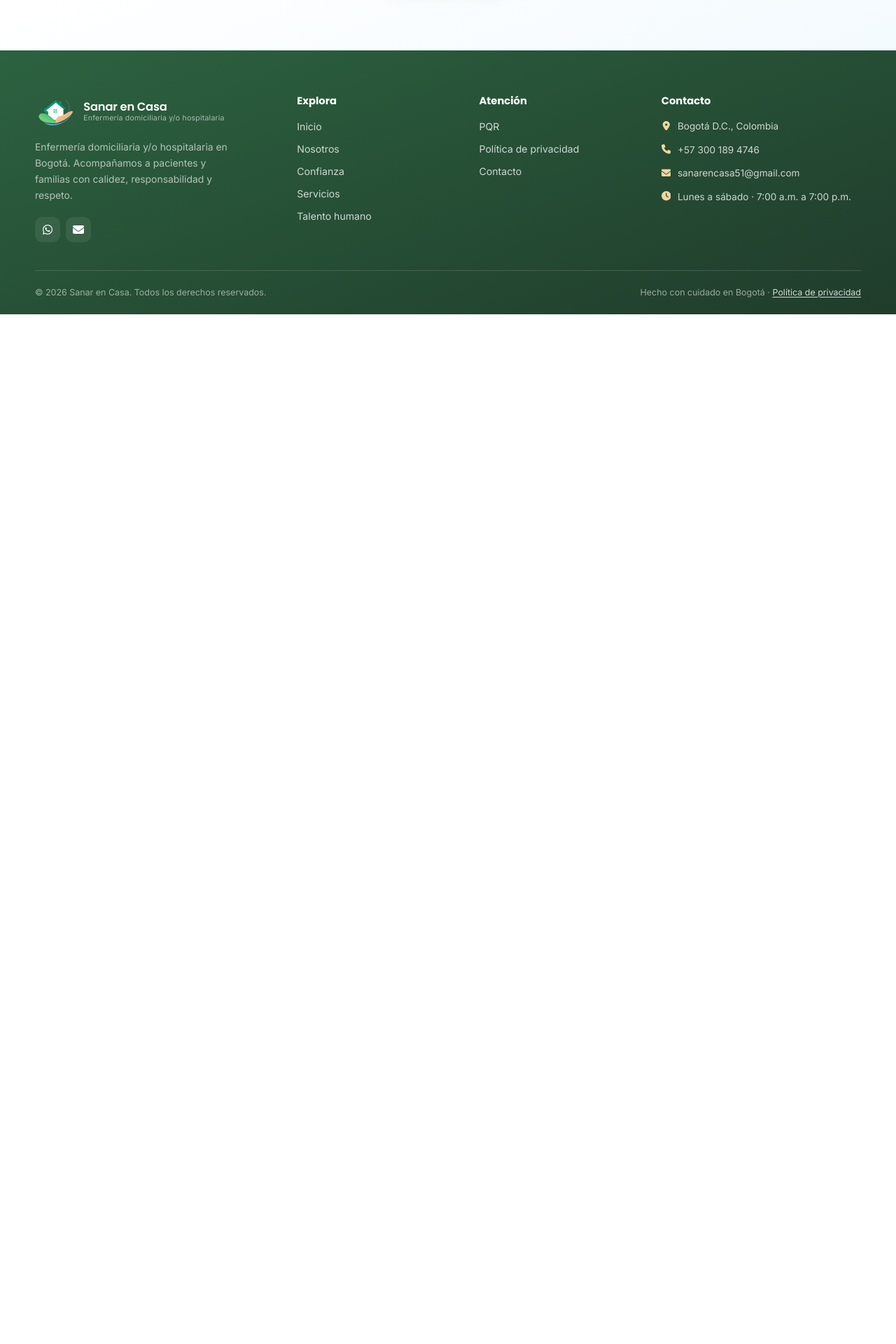
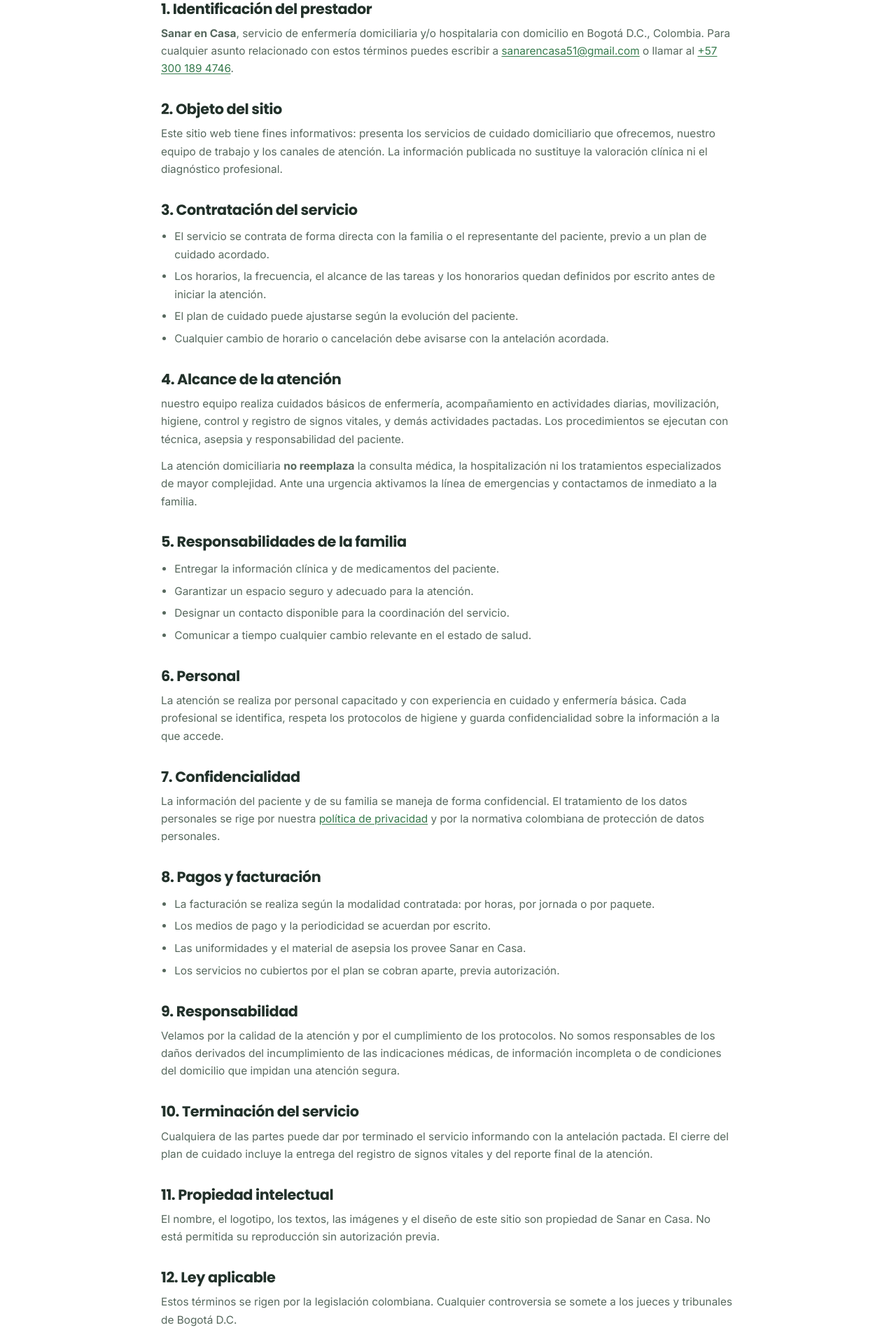
Before and after one commit to BrixnnDev/Sanar-En-Casa, a React (Vite) app: page /terminos in a window 1280 px wide. Shown: the part 597-2517 px from the top of the page at 70% size. Before the commit the page ends 1046 px from the top, so only its background shows below. Built offline with nearby package versions, Linux system fonts and the light colour scheme.

Commit message:
Mover privacidad al footer, agregar terminos y condiciones y credito BRIXNNDEV

```diff
--- a/src/App.jsx
+++ b/src/App.jsx
@@ -8,6 +8,7 @@
 import TalentoHumano from './pages/TalentoHumano.jsx'
 import Pqr from './pages/Pqr.jsx'
 import Privacidad from './pages/Privacidad.jsx'
+import Terminos from './pages/Terminos.jsx'
 import Contacto from './pages/Contacto.jsx'
 import NotFound from './pages/NotFound.jsx'
 
@@ -33,6 +34,7 @@
             <Route path="/talento-humano" element={<TalentoHumano />} />
             <Route path="/pqr" element={<Pqr />} />
             <Route path="/privacidad" element={<Privacidad />} />
+            <Route path="/terminos" element={<Terminos />} />
             <Route path="/contacto" element={<Contacto />} />
             <Route path="*" element={<NotFound />} />
           </Routes>
--- a/src/components/Footer.jsx
+++ b/src/components/Footer.jsx
@@ -9,17 +9,14 @@
 import Logo from './Logo.jsx'
 import { contact } from '../data/site.js'
 
-const quickLinks = [
-  { to: '/nosotros', label: 'Nosotros' },
-  { to: '/confianza', label: 'Confianza' },
-  { to: '/servicios', label: 'Servicios' },
-  { to: '/talento-humano', label: 'Talento humano' },
+const supportLinks = [
+  { to: '/pqr', label: 'PQR' },
+  { to: '/contacto', label: 'Contacto' },
 ]
 
-const supportLinks = [
-  { to: '/pqr', label: 'PQR' },
+const legalLinks = [
+  { to: '/terminos', label: 'Términos y condiciones' },
   { to: '/privacidad', label: 'Política de privacidad' },
-  { to: '/contacto', label: 'Contacto' },
 ]
 
 export default function Footer() {
@@ -46,12 +43,9 @@
           </div>
 
           <div className="footer">
-            <h4>Explora</h4>
+            <h4>Legal</h4>
             <ul className="footer__links">
-              <li>
-                <Link to="/">Inicio</Link>
-              </li>
-              {quickLinks.map((link) => (
+              {legalLinks.map((link) => (
                 <li key={link.to}>
                   <Link to={link.to}>{link.label}</Link>
                 </li>
@@ -94,11 +88,13 @@
         </div>
 
         <div className="footer__bottom">
-          <p>© {year} Sanar en Casa. Todos los derechos reservados.</p>
           <p>
-            Hecho con cuidado en Bogotá ·{' '}
-            <Link to="/privacidad">Política de privacidad</Link>
+            © {year} Sanar en Casa. Todos los derechos reservados. Creado por{' '}
+            <a href="https://brixnndev.vercel.app/" target="_blank" rel="noreferrer">
+              BRIXNNDEV
+            </a>
           </p>
+          <p>Hecho con cuidado en Bogotá</p>
         </div>
       </div>
     </footer>
--- a/src/data/site.js
+++ b/src/data/site.js
@@ -24,7 +24,6 @@
   { to: '/servicios', label: 'Servicios' },
   { to: '/talento-humano', label: 'Talento humano' },
   { to: '/pqr', label: 'PQR' },
-  { to: '/privacidad', label: 'Privacidad' },
   { to: '/contacto', label: 'Contacto' },
 ]
 
--- /dev/null
+++ b/src/pages/Terminos.jsx
@@ -0,0 +1,133 @@
+import { Link } from 'react-router-dom'
+import PageHero from '../components/PageHero.jsx'
+import Reveal from '../components/Reveal.jsx'
+import { contact } from '../data/site.js'
+
+export default function Terminos() {
+  return (
+    <>
+      <PageHero
+        eyebrow="Términos y condiciones"
+        title="Condiciones de uso y contratación del servicio"
+        text="Al navegar este sitio y al contratar nuestros servicios aceptas las condiciones que\Entityamos a continuación."
+      />
+
+      <section className="section">
+        <div className="container prose">
+          <Reveal>
+            <p className="prose__updated">Última actualización: octubre de 2026</p>
+
+            <h2>1. Identificación del prestador</h2>
+            <p>
+              <strong>Sanar en Casa</strong>, servicio de enfermería domiciliaria y/o hospitalaria con
+              domicilio en Bogotá D.C., Colombia. Para cualquier asunto relacionado con estos términos
+              puedes escribir a <a href={`mailto:${contact.email}`}>{contact.email}</a> o llamar al{' '}
+              <a href={contact.phoneHref}>{contact.phone}</a>.
+            </p>
+
+            <h2>2. Objeto del sitio</h2>
+            <p>
+              Este sitio web tiene fines informativos: presenta los servicios de cuidado domiciliario
+              que ofrecemos, nuestro equipo de trabajo y los canales de atención. La información
+              publicada no sustituye la valoración clínica ni el diagnóstico profesional.
+            </p>
+
+            <h2>3. Contratación del servicio</h2>
+            <ul>
+              <li>
+                El servicio se contrata de forma directa con la familia o el representante del
+                paciente, previo a un plan de cuidado acordado.
+              </li>
+              <li>
+                Los horarios, la frecuencia, el alcance de las tareas y los honorarios quedan
+                definidos por escrito antes de iniciar la atención.
+              </li>
+              <li>El plan de cuidado puede ajustarse según la evolución del paciente.</li>
+              <li>
+                Cualquier cambio de horario o cancelación debe avisarse con la antelación acordada.
+              </li>
+            </ul>
+
+            <h2>4. Alcance de la atención</h2>
+            <p>
+              nuestro equipo realiza cuidados básicos de enfermería, acompañamiento en actividades
+              diarias, movilización, higiene, control y registro de signos vitales, y demás
+              actividades pactadas. Los procedimientos se ejecutan con técnica, asepsia y
+              responsabilidad del paciente.
+            </p>
+            <p>
+              La atención domiciliaria <strong>no reemplaza</strong> la consulta médica, la hospitalización
+              ni los tratamientos especializados de mayor complejidad. Ante una urgencia aktivamos la línea de
+              emergencias y contactamos de inmediato a la familia.
+            </p>
+
+            <h2>5. Responsabilidades de la familia</h2>
+            <ul>
+              <li>Entregar la información clínica y de medicamentos del paciente.</li>
+              <li>Garantizar un espacio seguro y adecuado para la atención.</li>
+              <li>Designar un contacto disponible para la coordinación del servicio.</li>
+              <li>Comunicar a tiempo cualquier cambio relevante en el estado de salud.</li>
+            </ul>
+
+            <h2>6. Personal</h2>
+            <p>
+              La atención se realiza por personal capacitado y con experiencia en cuidado y
+              enfermería básica. Cada profesional se identifica, respeta los protocolos de higiene y
+              guarda confidencialidad sobre la información a la que accede.
+            </p>
+
+            <h2>7. Confidencialidad</h2>
+            <p>
+              La información del paciente y de su familia se maneja de forma confidencial. El
+              tratamiento de los datos personales se rige por nuestra{' '}
+              <Link to="/privacidad">política de privacidad</Link> y por la normativa colombiana de
+              protección de datos personales.
+            </p>
+
+            <h2>8. Pagos y facturación</h2>
+            <ul>
+              <li>La facturación se realiza según la modalidad contratada: por horas, por jornada o por paquete.</li>
+              <li>Los medios de pago y la periodicidad se acuerdan por escrito.</li>
+              <li>Las uniformidades y el material de asepsia los provee Sanar en Casa.</li>
+              <li>Los servicios no cubiertos por el plan se cobran aparte, previa autorización.</li>
+            </ul>
+
+            <h2>9. Responsabilidad</h2>
+            <p>
+              Velamos por la calidad de la atención y por el cumplimiento de los protocolos. No somos
+              responsables de los daños derivados del incumplimiento de las indicaciones médicas, de
+              información incompleta o de condiciones del domicilio que impidan una atención segura.
+            </p>
+
+            <h2>10. Terminación del servicio</h2>
+            <p>
+              Cualquiera de las partes puede dar por terminado el servicio informando con la
+              antelación pactada. El cierre del plan de cuidado incluye la entrega del registro de
+              signos vitales y del reporte final de la atención.
+            </p>
+
+            <h2>11. Propiedad intelectual</h2>
+            <p>
+              El nombre, el logotipo, los textos, las imágenes y el diseño de este sitio son
+              propiedad de Sanar en Casa. No está permitida su reproducción sin autorización previa.
+            </p>
+
+            <h2>12. Ley aplicable</h2>
+            <p>
+              Estos términos se rigen por la legislación colombiana. Cualquier controversia se
+              somete a los jueces y tribunales de Bogotá D.C.
+            </p>
+
+            <div className="prose__box">
+              <p>
+                ¿Tienes dudas sobre los términos? Escríbenos desde la página de{' '}
+                <Link to="/contacto">contacto</Link> o directamente a{' '}
+                <a href={`mailto:${contact.email}`}>{contact.email}</a>.
+              </p>
+            </div>
+          </Reveal>
+        </div>
+      </section>
+    </>
+  )
+}
```
